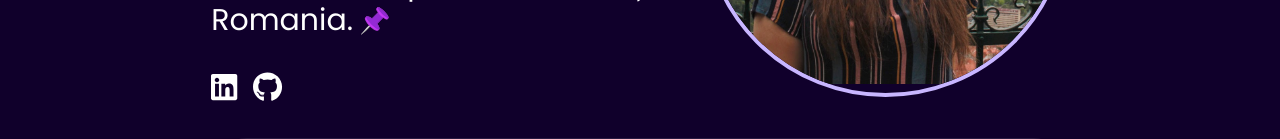
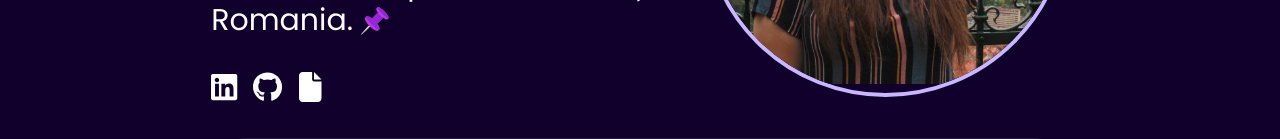
Before and after one commit to manolache1gabriela/Portfolio, a React (Create React App) app in the folder portfolio/: page / in a window 1280 px wide. Shown: the part 514-653 px from the top of the page. Built offline with nearby package versions, Linux system fonts and the light colour scheme.

Commit message:
add resume

```diff
--- a/portfolio/src/components/Content.jsx
+++ b/portfolio/src/components/Content.jsx
@@ -2,6 +2,7 @@ import React from 'react';
 import { faLinkedin, faGithub } from '@fortawesome/free-brands-svg-icons';
 import { FontAwesomeIcon } from '@fortawesome/react-fontawesome';
 import Stack from './Stack';
+import { faArrowUpRightFromSquare, faFile } from '@fortawesome/free-solid-svg-icons';
 
 export default function Content() {
     return (
@@ -56,6 +57,9 @@ export default function Content() {
                             <a target='blank' href="https://github.com/manolache1gabriela">
                                 <FontAwesomeIcon className='hover:text-secondary' icon={faGithub} />
                             </a>
+                            <a href="/content/resume.pdf" target="_blank" class="hover:underline">
+                                <FontAwesomeIcon className=' hover:text-secondary' icon={faFile} />
+                            </a>
                         </div>
                     </div>
                     <div className='w-60 h-60 md:w-80 md:h-80 lg:w-96 lg:h-96 border-4 overflow-hidden border-secondary rounded-full flex justify-center items-center'>
```
Also changed, not shown: 1 other file (tests, documents, lock files or other folders).
